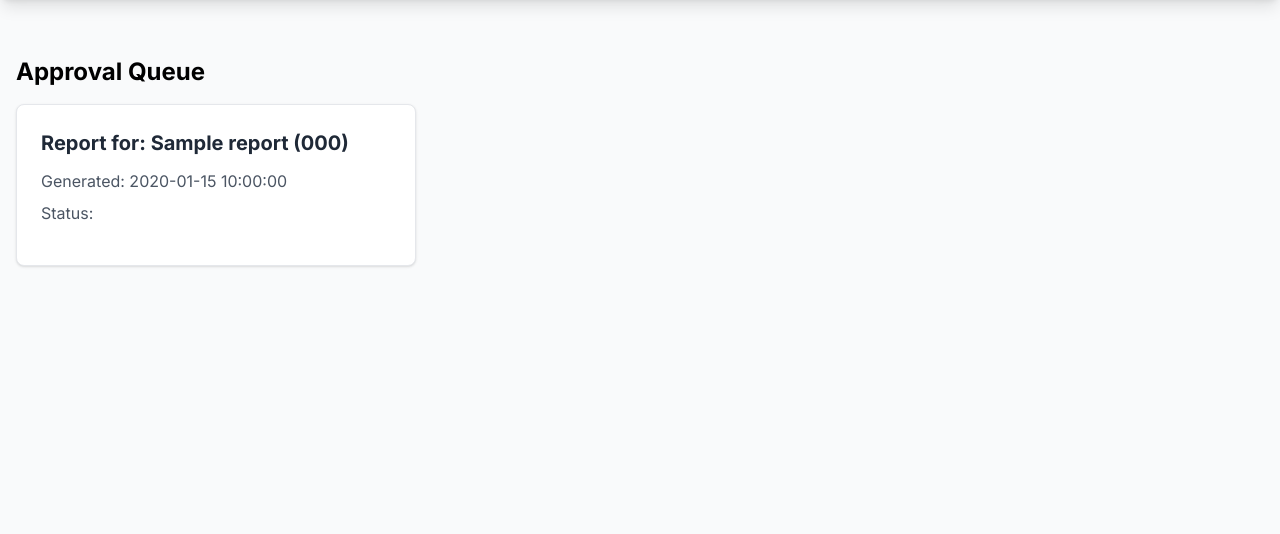
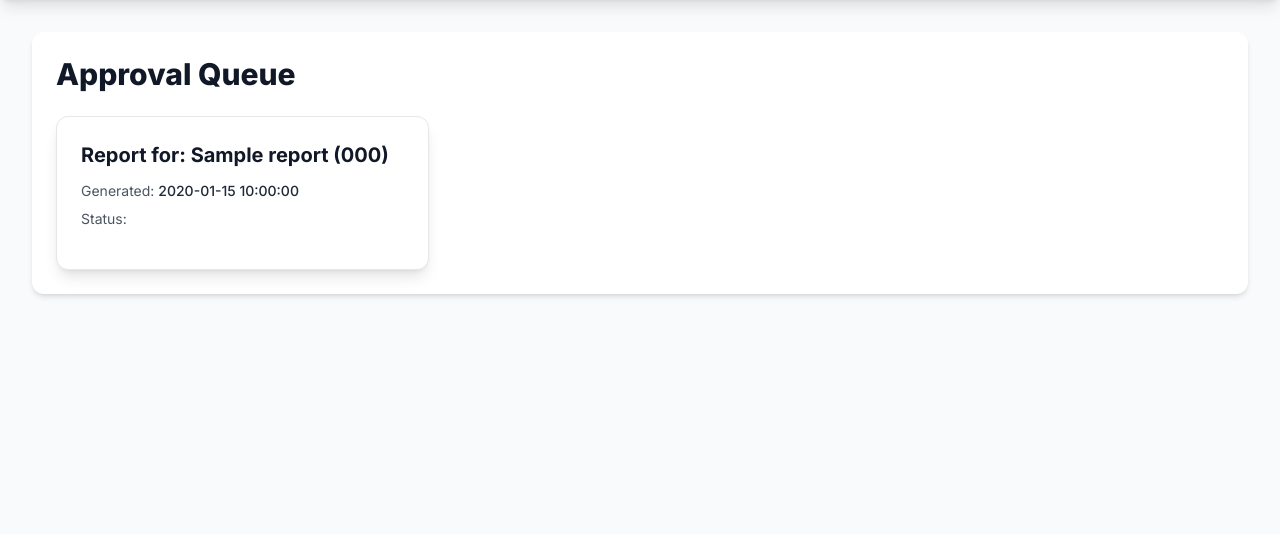
Before and after one commit to Ashmit12092000/certificatevalidator, a Flask app: template templates/approval_queue.html in a window 1280 px wide. Shown: the part 72-606 px from the top of the page. Run offline with Flask 3, Linux system fonts and the light colour scheme; the template is opened without the code that fills it: most values are stand-ins (such as "Sample title", 1, 10 or a date in 2020); some libraries are stand-ins or nearby versions.

Commit message:
Update approval_queue.html

```diff
--- a/templates/approval_queue.html
+++ b/templates/approval_queue.html
@@ -1,14 +1,16 @@
 {% extends "base.html" %}
 {% block title %}Approval Queue – Agents SSO Master{% endblock %}
 {% block content %}
-<div class="max-w-7xl mx-auto px-4 py-6">
-  <h1 class="text-2xl font-bold mb-4">Approval Queue</h1>
+<div class="max-w-7xl mx-auto px-4 sm:px-6 lg:px-8">
+  <div class="bg-white p-6 rounded-xl shadow-md mb-8">
+    <h1 class="text-3xl font-extrabold text-gray-900 mb-6">Approval Queue</h1>
 
     {% with messages = get_flashed_messages(with_categories=true) %}
       {% if messages %}
-      <div class="space-y-2 mb-4">
+        <div class="space-y-4 mb-8">
           {% for category, message in messages %}
-          <div class="p-3 rounded {{ 'bg-green-100 text-green-800' if category == 'success' else 'bg-red-100 text-red-800' }}">
+            <div class="p-4 rounded-lg text-base font-medium
+              {{ 'bg-green-100 text-green-800 border border-green-200' if category == 'success' else 'bg-red-100 text-red-800 border border-red-200' }}">
               {{ message }}
             </div>
           {% endfor %}
@@ -17,76 +19,98 @@
     {% endwith %}
 
     {% if not reports %}
-    <p class="text-gray-600">No role reports awaiting approval or final confirmation.</p>
+      <p class="text-gray-600 text-lg italic py-4">No role reports awaiting approval or final confirmation.</p>
     {% endif %}
 
     <div class="grid grid-cols-1 md:grid-cols-2 lg:grid-cols-3 gap-6">
       {% for report in reports %}
-    <div class="bg-white shadow rounded-lg p-6 border
-      {% if report.status == 'Awaiting Approval' %} border-blue-200
-      {% elif report.status == 'Final Approval Pending' %} border-indigo-200
-      {% endif %}">
-      <h2 class="text-xl font-bold text-gray-800 mb-3">Report for: {{ report.customer_name }} ({{ report.customer_code }})</h2>
-      <p class="text-gray-600 mb-2">Generated: {{ report.generated_date }}</p>
-      <p class="text-gray-600 mb-4">Status:
+      <div class="bg-white rounded-xl shadow-lg p-6 border
+        {% if report.status == 'Awaiting Approval' %} border-blue-300
+        {% elif report.status == 'Final Approval Pending' %} border-indigo-300
+        {% endif %} transition-all duration-300 ease-in-out hover:shadow-xl hover:scale-[1.02]">
+        <h2 class="text-xl font-bold text-gray-900 mb-3 truncate">Report for: {{ report.customer_name }} ({{ report.customer_code }})</h2>
+        <p class="text-sm text-gray-600 mb-2">Generated: <span class="font-medium text-gray-800">{{ report.generated_date }}</span></p>
+        <p class="text-sm text-gray-600 mb-4">Status:
           {% if report.status == 'Awaiting Approval' %}
-          <span class="bg-blue-100 text-blue-800 px-2 py-1 rounded text-sm font-semibold">{{ report.status }}</span>
+            <span class="inline-flex items-center px-3 py-1 rounded-full text-xs font-semibold bg-blue-100 text-blue-800 shadow-sm">Awaiting Approval</span>
           {% elif report.status == 'Final Approval Pending' %}
-          <span class="bg-indigo-100 text-indigo-800 px-2 py-1 rounded text-sm font-semibold">{{ report.status }}</span>
+            <span class="inline-flex items-center px-3 py-1 rounded-full text-xs font-semibold bg-indigo-100 text-indigo-800 shadow-sm">Final Approval Pending</span>
           {% endif %}
         </p>
 
         {% if report.status == 'Awaiting Approval' %}
-        <h3 class="text-lg font-semibold mb-2">Certificates for Initial Approval:</h3>
+          <h3 class="text-lg font-semibold text-gray-800 mb-3 flex items-center">
+            <svg class="w-5 h-5 mr-2 text-blue-600" fill="none" stroke="currentColor" viewBox="0 0 24 24" xmlns="http://www.w3.org/2000/svg"><path stroke-linecap="round" stroke-linejoin="round" stroke-width="2" d="M9 5H7a2 2 0 00-2 2v12a2 2 0 002 2h10a2 2 0 002-2V7a2 2 0 00-2-2h-2M9 5a2 2 0 002 2h2a2 2 0 002-2M9 5a2 2 0 012-2h2a2 2 0 012 2m-3 7h3m-3 4h3m-6-4h.01M9 16h.01"></path></svg>
+            Certificates for Initial Approval:
+          </h3>
           <form action="{{ url_for('approve_reject_report', report_id=report.id) }}" method="POST">
             {% if report.certificates_for_approval %}
-            <ul class="space-y-2 mb-4">
+              <ul class="space-y-3 mb-5">
                 {% for cert in report.certificates_for_approval %}
-              <li class="flex items-center justify-between p-2 bg-gray-50 rounded">
+                <li class="flex flex-col sm:flex-row items-start sm:items-center justify-between p-3 bg-gray-100 rounded-lg border border-gray-200">
                   <div>
-                  <p class="font-medium">{{ cert.cert_type }}</p>
-                  <p class="text-sm text-gray-500">
-                    {{ cert.activation_date }} to {{ cert.expiration_date }} ({{ cert.status }})
+                    <p class="font-medium text-gray-800">{{ cert.cert_type }}</p>
+                    <p class="text-xs text-gray-500 mt-0.5">
+                      {{ cert.activation_date }} to {{ cert.expiration_date }} (<span class="font-semibold">{{ cert.status }}</span>)
                     </p>
                   </div>
-                <div class="flex items-center space-x-3">
-                  <label class="inline-flex items-center">
-                    <input type="checkbox" name="approve_cert_type" value="{{ cert.cert_type }}" class="form-checkbox text-green-600 h-5 w-5">
-                    <span class="ml-2 text-gray-700">Approve</span>
+                  <div class="flex items-center space-x-4 mt-3 sm:mt-0">
+                    <label class="inline-flex items-center cursor-pointer">
+                      <input type="checkbox" name="approve_cert_type" value="{{ cert.cert_type }}" class="form-checkbox h-5 w-5 text-green-600 rounded focus:ring-green-500">
+                      <span class="ml-2 text-sm text-gray-700 font-medium">Approve</span>
                     </label>
-                  <label class="inline-flex items-center">
-                    <input type="checkbox" name="reject_cert_type" value="{{ cert.cert_type }}" class="form-checkbox text-red-600 h-5 w-5">
-                    <span class="ml-2 text-gray-700">Reject</span>
+                    <label class="inline-flex items-center cursor-pointer">
+                      <input type="checkbox" name="reject_cert_type" value="{{ cert.cert_type }}" class="form-checkbox h-5 w-5 text-red-600 rounded focus:ring-red-500">
+                      <span class="ml-2 text-sm text-gray-700 font-medium">Reject</span>
                     </label>
                   </div>
                 </li>
                 {% endfor %}
               </ul>
             {% else %}
-            <p class="text-gray-500">No certificates found for initial approval in this report.</p>
+              <p class="text-gray-500 italic py-3">No certificates found for initial approval in this report.</p>
             {% endif %}
 
-          <div class="mb-4">
-            <label for="approver_notes_{{ report.id }}" class="block text-sm font-medium text-gray-700">Approver Notes (Optional):</label>
-            <textarea id="approver_notes_{{ report.id }}" name="approver_notes" rows="3" class="mt-1 block w-full px-3 py-2 bg-white border border-gray-300 rounded-md shadow-sm"></textarea>
+            <div class="mb-5">
+              <label for="approver_notes_{{ report.id }}" class="block text-sm font-medium text-gray-700 mb-1">Approver Notes (Optional):</label>
+              <textarea id="approver_notes_{{ report.id }}" name="approver_notes" rows="3"
+                        class="w-full px-4 py-2 border border-gray-300 rounded-lg shadow-sm focus:ring-blue-500 focus:border-blue-500 transition duration-150"></textarea>
             </div>
 
-          <div class="flex justify-end space-x-2">
-            <button type="submit" class="bg-blue-600 text-white px-4 py-2 rounded hover:bg-blue-700">Submit Initial Approval</button>
+            <div class="flex justify-end">
+              <button type="submit" class="px-6 py-3 bg-blue-600 text-white font-bold rounded-lg shadow-md hover:bg-blue-700 transition duration-200 ease-in-out transform hover:scale-105">
+                Submit Initial Approval
+              </button>
             </div>
           </form>
         {% elif report.status == 'Final Approval Pending' %}
-        <h3 class="text-lg font-semibold mb-2">Final SSO Confirmation:</h3>
-        <p class="text-gray-600 mb-4">The Admin has completed the SSO setup for this customer.</p>
-        <p class="text-gray-600 mb-4">Please review and provide final confirmation.</p>
+          <h3 class="text-lg font-semibold text-gray-800 mb-3 flex items-center">
+            <svg class="w-5 h-5 mr-2 text-indigo-600" fill="none" stroke="currentColor" viewBox="0 0 24 24" xmlns="http://www.w3.org/2000/svg"><path stroke-linecap="round" stroke-linejoin="round" stroke-width="2" d="M9 12l2 2 4-4m6 2a9 9 0 11-18 0 9 9 0 0118 0z"></path></svg>
+            Final SSO Confirmation:
+          </h3>
+          <p class="text-gray-700 mb-4">The Admin has completed the SSO setup for this customer. Please review and provide final confirmation.</p>
+          {% if report.approved_roles %}
+            <p class="text-sm text-gray-600 mb-2">Approved Roles: <span class="font-medium text-gray-800">{{ report.approved_roles | from_json | join(', ') }}</span></p>
+          {% endif %}
+          {% if report.rejected_roles %}
+            <p class="text-sm text-gray-600 mb-2">Rejected Roles: <span class="font-medium text-gray-800">{{ report.rejected_roles | from_json | join(', ') }}</span></p>
+          {% endif %}
+          {% if report.approver_notes %}
+            <p class="text-sm text-gray-600 mb-4 italic">Initial Notes: "{{ report.approver_notes }}"</p>
+          {% endif %}
+
 
           <form action="{{ url_for('final_confirm_sso', report_id=report.id) }}" method="POST">
-          <div class="mb-4">
-            <label for="final_approver_notes_{{ report.id }}" class="block text-sm font-medium text-gray-700">Final Notes (Optional):</label>
-            <textarea id="final_approver_notes_{{ report.id }}" name="final_approver_notes" rows="3" class="mt-1 block w-full px-3 py-2 bg-white border border-gray-300 rounded-md shadow-sm"></textarea>
+            <div class="mb-5">
+              <label for="final_approver_notes_{{ report.id }}" class="block text-sm font-medium text-gray-700 mb-1">Final Notes (Optional):</label>
+              <textarea id="final_approver_notes_{{ report.id }}" name="final_approver_notes" rows="3"
+                        class="w-full px-4 py-2 border border-gray-300 rounded-lg shadow-sm focus:ring-indigo-500 focus:border-indigo-500 transition duration-150"></textarea>
             </div>
-          <div class="flex justify-end space-x-2">
-            <button type="submit" class="bg-green-600 text-white px-4 py-2 rounded hover:bg-green-700">Final Confirm SSO</button>
+            <div class="flex justify-end">
+              <button type="submit" class="px-6 py-3 bg-green-600 text-white font-bold rounded-lg shadow-md hover:bg-green-700 transition duration-200 ease-in-out transform hover:scale-105">
+                <svg class="w-5 h-5 inline-block mr-2" fill="none" stroke="currentColor" viewBox="0 0 24 24" xmlns="http://www.w3.org/2000/svg"><path stroke-linecap="round" stroke-linejoin="round" stroke-width="2" d="M5 13l4 4L19 7"></path></svg>
+                Final Confirm SSO
+              </button>
             </div>
           </form>
         {% endif %}
@@ -94,4 +118,21 @@
       {% endfor %}
     </div>
   </div>
+</div>
+
+<script>
+  // Custom Jinja2 filter for JSON parsing (if not already available in your environment)
+  // This is a client-side JS equivalent for `| from_json` in Jinja2.
+  // If your Jinja2 environment already supports `from_json`, this script block can be removed.
+  // This is primarily for local testing scenarios where `from_json` might not be configured.
+  // For production Flask, you'd typically configure Jinja to handle this server-side.
+  function from_json(jsonString) {
+    try {
+      return JSON.parse(jsonString);
+    } catch (e) {
+      console.error("Error parsing JSON string:", e);
+      return []; // Return empty array on error
+    }
+  }
+</script>
 {% endblock %}
```
Lines whose indentation alone changed are shown as unchanged.
